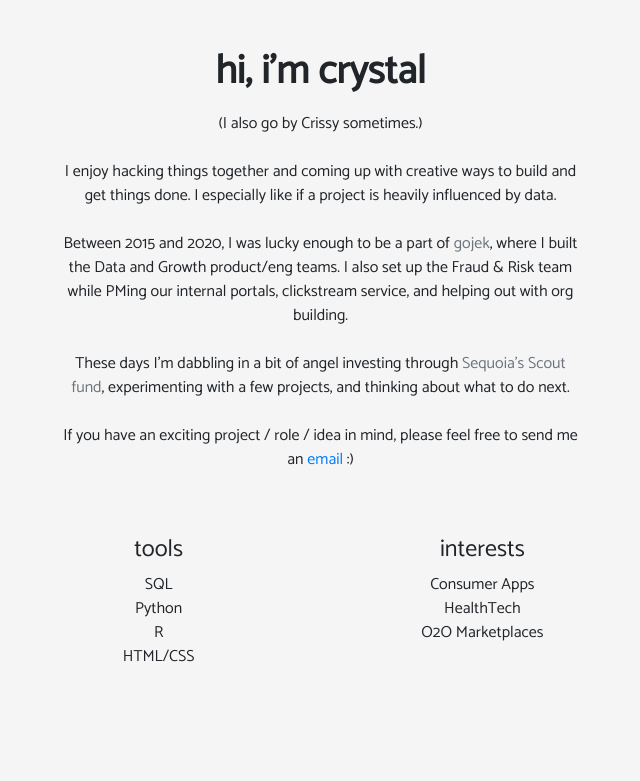
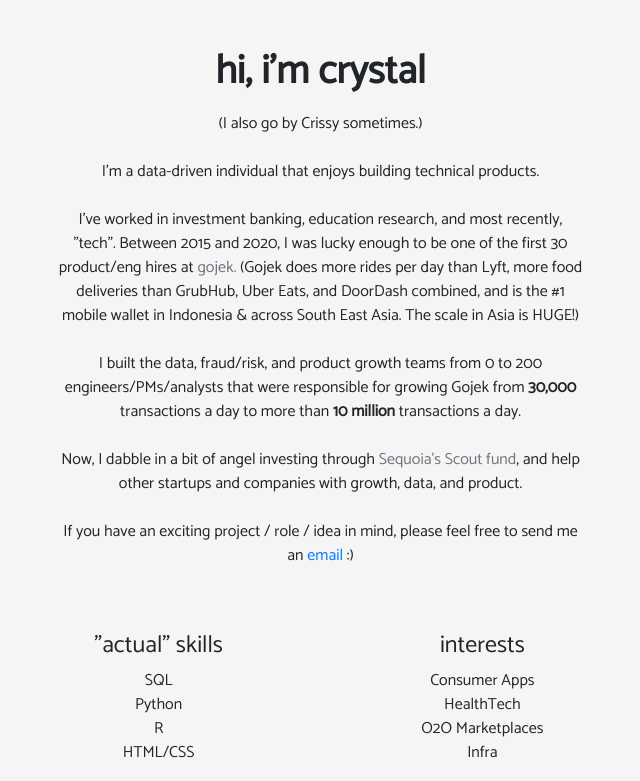
Before and after one commit to crissyw/website, a Flask app: page /about in a window 1280 px wide. Shown: the part 40-821 px from the top of the page, without its empty margins (42-682 px from the left). Before the commit the page ends 702 px from the top, so only its background shows below. Run offline with Flask 2, Linux system fonts and the light colour scheme; some libraries are stand-ins or nearby versions.

Commit message:
update about page

```diff
--- a/templates/about.html
+++ b/templates/about.html
@@ -22,21 +22,23 @@
         <div class="col-md-6 mt-5">
             <h1 class="about-me-title font-weight-bold my-3">hi, i'm crystal</h1>
             <p class="about-text">(I also go by Crissy sometimes.)
-                <br><br>I enjoy hacking things together and coming up with creative ways to build and get things done. I especially like if a project is heavily influenced by data.
-                <br><br>Between 2015 and 2020, I was lucky enough to be a part of <a href="https://en.wikipedia.org/wiki/Gojek" target="_blank"
-                    class="text-muted">gojek</a>, where I built the Data and Growth product/eng teams. I also set up the Fraud & Risk team while PMing our internal portals, clickstream service, and helping out with org building.
+                <br><br>I'm a data-driven individual that enjoys building technical products.
+                <br><br>I've worked in investment banking, education research, and most recently, "tech". Between 2015 and 2020, I was lucky enough to be one of the first 30 product/eng hires at <a href="https://en.wikipedia.org/wiki/Gojek" target="_blank"
+                    class="text-muted">gojek.</a> (Gojek does more rides per day than Lyft, more food deliveries than GrubHub, Uber Eats, and DoorDash combined, and is the #1 mobile wallet in Indonesia & across South East Asia. The scale in Asia is HUGE!)
                 <br><br>
-                These days I'm dabbling in a bit of angel investing through <a
+                I built the data, fraud/risk, and product growth teams from 0 to 200 engineers/PMs/analysts that were responsible for growing Gojek from <b>30,000</b> transactions a day to more than <b>10 million</b> transactions a day.
+                <br><br>
+                Now, I dabble in a bit of angel investing through <a
                     href="https://techcrunch.com/2019/06/07/a-peek-inside-sequoia-capitals-low-flying-wide-reaching-scout-program/" target="_blank"
-                    class="text-muted">Sequoia's Scout fund</a>, experimenting with a few projects, and thinking about what to do next.
+                    class="text-muted">Sequoia's Scout fund</a>, and help other startups and companies with growth, data, and product.
                 <br><br>
-                If you have an exciting project / role / idea in mind, please feel free to send me an <a href="mailto:widjaja.crystal@gmail.com"  target="_blank">email</a> :)
+                If you have an exciting project / role / idea in mind, please feel free to send me an <a href="mailto:crystal@crystalwidjaja.com"  target="_blank">email</a> :)
             </p>
             <div class="row justify-content-between">
                 <!-- item 1 -->
                 <div class="col-lg-5">
                     <div class="about-me-columns mx-auto my-5 mb-lg-3">
-                        <h4>tools</h4>
+                        <h4>"actual" skills</h4>
                         <p class="mb-0">SQL<br>Python<br>R<br>HTML/CSS</p>
                     </div>
                 </div>
@@ -44,7 +46,7 @@
                 <div class="col-lg-5">
                     <div class="about-me-columns mx-auto my-5 mb-lg-3">
                         <h4>interests</h4>
-                        <p class="mb-0">Consumer Apps<br>HealthTech<br>O2O Marketplaces</p>
+                        <p class="mb-0">Consumer Apps<br>HealthTech<br>O2O Marketplaces<br>Infra</p>
                     </div>
                 </div>
             </div>
```
